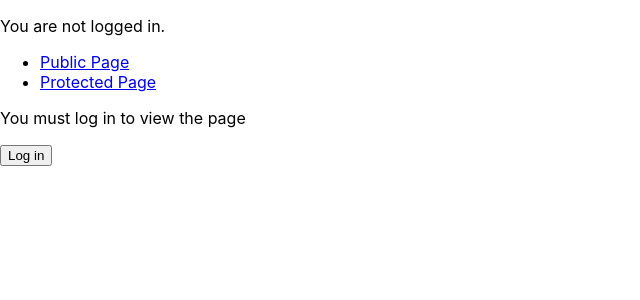
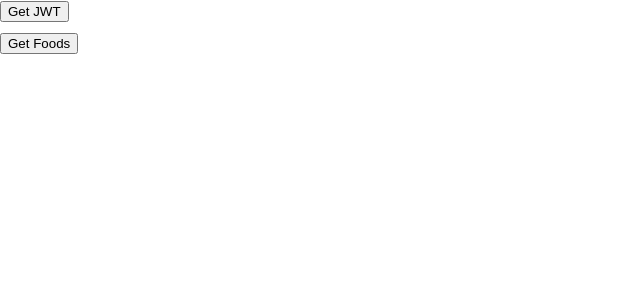
Before and after one commit to PatrykBukowski/Water-Abstraction-Front, a React (Create React App) app in the folder front/: page /login in a window 1280 px wide. Shown: the top 300 px of the page, without its empty margins (0-640 px from the left). Built offline with nearby package versions, Linux system fonts and the light colour scheme.

Commit message:
Test Jwt Auth

```diff
--- a/front/src/App.js
+++ b/front/src/App.js
@@ -1,8 +1,9 @@
 import MainPage from "./pages/MainPage";
+import JwtTest from './pages/JwtTest';
 
 function App() {
   return (
-    <MainPage />
+    <JwtTest />
   );
 }
 
--- a/front/src/components/Login/index.js
+++ b/front/src/components/Login/index.js
@@ -3,7 +3,7 @@ import { Redirect } from 'react-router-dom';
 
 const Login = props => {
     const [redirect, setRedirect] = useState(false);
-    const { from } = props.location.state || { from: { pathname: '/' } }
+    const { from } = props.location || { from: { pathname: '/' } }
 
     const login = () => {
         props.auth.authenticate(() => {
@@ -15,6 +15,7 @@ const Login = props => {
         return <Redirect to={from} />
     }
 
+
     return (
         <div>
             <p>You must log in to view the page</p>
--- /dev/null
+++ b/front/src/pages/JwtTest/index.js
@@ -0,0 +1,74 @@
+import React, { useState } from 'react';
+import axios from 'axios';
+
+const apiUrl = 'http://localhost:3000';
+
+axios.interceptors.request.use(
+    config => {
+        const { origin } = new URL(config.url);
+        const allowedOrigins = [apiUrl];
+        const token = localStorage.getItem('token');
+        if (allowedOrigins.includes(origin)) {
+            config.headers.authorization = `Bearer ${token}`;
+        }
+        return config;
+    },
+    error => {
+        return Promise.reject(error);
+    }
+);
+
+const JwtTest = () => {
+    const storedJwt = localStorage.getItem('token');
+    const [jwt, setJwt] = useState(storedJwt || null);
+    const [foods, setFoods] = useState([]);
+    const [fetchError, setFetchError] = useState(null);
+    const getJwt = async () => {
+        await axios.post(`${apiUrl}/auth`, {
+            login: "login11",
+            password: "password1",
+        }).then((response) => {
+            console.log(response.data.token)
+            localStorage.setItem('token', response.data.token);
+            setJwt(response.data.token);
+            localStorage.setItem('login', 'jestILogin')
+        }, (error) => {
+            localStorage.clear();
+        })
+    };
+    const getFoods = async () => {
+        try {
+            const { data } = await axios.get(`${apiUrl}/foods`);
+            setFoods(data);
+            setFetchError(null);
+        } catch (err) {
+            setFetchError(err.message);
+        }
+    };
+    return (
+        <>
+            <section style={{ marginBottom: '10px' }}>
+                <button onClick={() => getJwt()}>Get JWT</button>
+                {jwt && (
+                    <pre>
+                        <code>{jwt}</code>
+                    </pre>
+                )}
+            </section>
+            <section>
+                <button onClick={() => getFoods()}>
+                    Get Foods
+          </button>
+                <ul>
+                    {foods.map((food, i) => (
+                        <li>{food.description}</li>
+                    ))}
+                </ul>
+                {fetchError && (
+                    <p style={{ color: 'red' }}>{fetchError}</p>
+                )}
+            </section>
+        </>
+    );
+}
+export default JwtTest
--- a/front/src/pages/MainPage/index.js
+++ b/front/src/pages/MainPage/index.js
@@ -1,6 +1,7 @@
 import Login from '../../components/Login';
 import Public from '../../components/Public';
 import Protected from '../../components/Protected';
+
 import {
     BrowserRouter as Router,
     Link,
@@ -32,17 +33,16 @@ const AuthButton = withRouter(({ history }) => (
         : <p>You are not logged in.</p>
 ))
 
-const PrivateRoute = ({ component: Component, ...rest }) => {
-    console.log(fakeAuth.isAuthenticated)
-    return <Route {...rest} render={props => {
+const PrivateRoute = ({ component: Component, ...rest }) => (
+    <Route {...rest} render={(props) => (
         fakeAuth.isAuthenticated === true
             ? <Component {...props} />
             : <Redirect to={{
                 pathname: '/login',
                 state: { from: props.location }
             }} />
-    }} />
-}
+    )} />
+)
 
 const MainPage = () => {
     return (
@@ -56,7 +56,7 @@ const MainPage = () => {
                 </ul>
 
                 <Route path="/public" component={Public} />
-                <Route path="/login" component={Login} />
+                <Route path="/login" component={() => <Login auth={fakeAuth} />} />
                 <PrivateRoute path="/protected" component={Protected} />
             </div>
         </Router>
```
Also changed, not shown: 1 other file (tests, documents, lock files or other folders).
